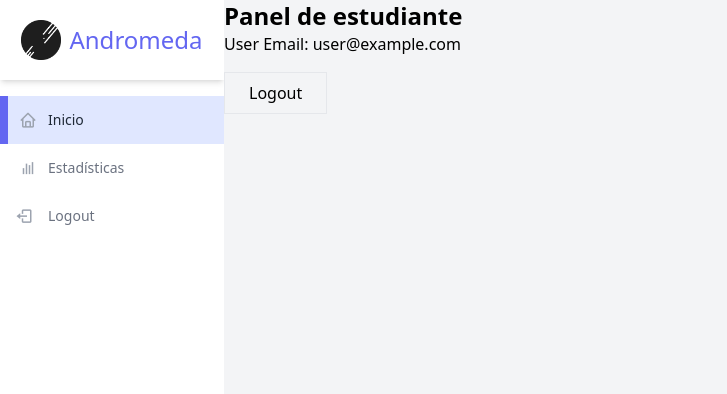
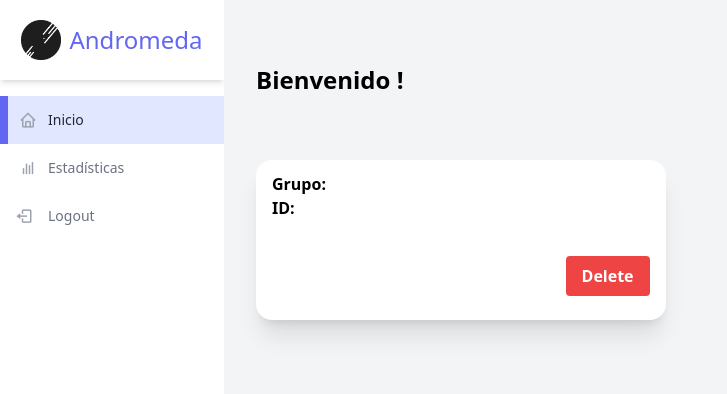
Before and after one commit to Andromeda-GameDev/Andromeda-DashReact, a React (Create React App) app: page /student in a window 1280 px wide. Shown: the top 394 px of the page, without its empty margins (0-727 px from the left). Built offline with nearby package versions, Linux system fonts and the light colour scheme; no server answers; the database is empty; sample sign-in values are in the browser's storage.

Commit message:
student group presentation card

```diff
--- /dev/null
+++ b/src/components/CardStudentGroup.jsx
@@ -0,0 +1,21 @@
+import React from "react";
+
+const CardStudentGroup = ({name_group, id_group}) => {
+    return (
+        <div className="w-2/5 h-40 wrelative flex flex-col min-w-0 break-words bg-white shadow-xl dark:bg-slate-850 dark:shadow-dark-xl rounded-2xl bg-clip-border">
+            <div className="flex flex-col h-5/6 justify-center">
+                <div className="pl-4">
+                    <p> <span className="font-bold">Grupo: </span> { name_group } </p>
+                    <p> <span className="font-bold">ID: </span> {id_group} </p>
+                </div>
+            </div>
+            <div className="flex h-full justify-end items-center pr-4">
+                <button className="h-10 px-4 py-2 font-bold text-white bg-red-500 rounded hover:bg-red-600 focus:outline-none focus:shadow-outline-red active:bg-red-700">
+                    Delete
+                </button>
+            </div>
+        </div>
+    );
+};
+
+export default CardStudentGroup;
--- a/src/components/student.jsx
+++ b/src/components/student.jsx
@@ -1,12 +1,57 @@
-import React from "react";
+import React, { useEffect, useState } from "react";
 import { useNavigate } from "react-router-dom";
 import { UserAuth } from "../context/AuthContext";
 import StudentSideBar from "../components/StudentSideBar";
+import CardStudentGroup from "../components/CardStudentGroup";
+import { getDatabase,ref, get} from "firebase/database";
+import { async } from "@firebase/util";
 
 const Student = () => {
 
     const {user, logout } = UserAuth();
     const navigate = useNavigate();
+
+    const [studentInfo, setStudentInfo] = useState({});
+    const [theGroupName, setGroupName] = useState("");
+
+    const getNameOfGroup = async (id) => {
+
+        const db = getDatabase();
+        const professorsRef = ref(db, "professors");
+
+        const snapshot = await get(professorsRef);
+
+        if (!snapshot.exists()) {
+          console.log("No data available");
+          return null;
+        }
+
+        const professorsData = snapshot.val();
+
+        for (const professorKey in professorsData) {
+          const groups = professorsData[professorKey].groups;
+          for (const groupKey in groups) {
+            if (groups[groupKey].Id === id) {
+                setGroupName(String(groups[groupKey].name));
+              return groups[groupKey].name;
+            }
+          }
+        }
+
+        console.log(`No group found with Id ${id}`);
+        return null;
+    };
+
+    useEffect(() => {
+        const db = getDatabase();
+        const userDataRef = ref(db, `users/${user.uid}/`);
+        get(userDataRef).then((snapshot) => {
+            const dataObj = snapshot.val() || {};
+            console.log(dataObj);
+            setStudentInfo(dataObj);
+            getNameOfGroup(dataObj.group);
+        });
+    }, [user]);
 
 
     const handleLogout = async () => {
@@ -19,15 +64,20 @@ const Student = () => {
         }
     }
 
+    // <button onClick={handleLogout} className='border px-6 py-2 my-4'> Logout </button>
+
     return (
         <div className = 'flex bg-gray-100'>
             <div className="flex">
                 <StudentSideBar />
             </div>
-            <div>
-                <h1 className = 'text-2xl font-bold'> Panel de estudiante </h1>
-                <p> User Email: {user && user.email} </p>
-                <button onClick={handleLogout} className='border px-6 py-2 my-4'> Logout </button>
+            <div className="flex-col w-full">
+                <div className="flex flex-col h-40 justify-center">
+                    <h1 className = 'pl-8 text-2xl font-bold'> Bienvenido {studentInfo.name} ! </h1>
+                </div>
+                <div className="pl-8">
+                    <CardStudentGroup name_group={theGroupName} id_group={studentInfo.group}/>
+                </div>
             </div>
 
         </div>
```
